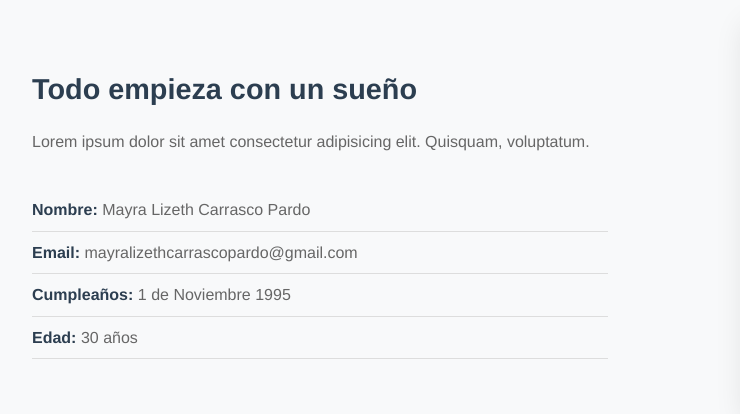
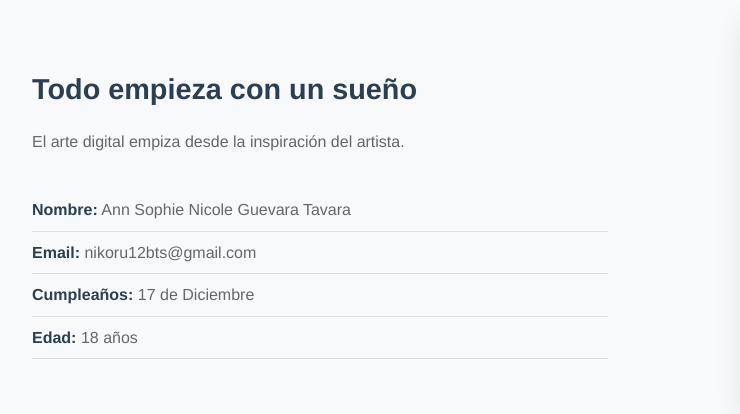
Before and after one commit to nikicita/Niki, a plain HTML site: page index.html in a window 1280 px wide. Shown: the part 1000-1414 px from the top of the page, 0-740 px from the left. Drawn offline with Linux system fonts and the light colour scheme; a web font is replaced by a local one.

Commit message:
Update index.html

```diff
--- a/index.html
+++ b/index.html
@@ -7,7 +7,7 @@
     <meta charset="UTF-8">
     <link rel="stylesheet" href="css/style.css" type="text/css">
     <meta name="viewport" content="width=device-width, initial-scale=1.0">
-    <title> PROYECTO FINAL
+    <title> Nikisita
     </title>
     <style>
         body{
@@ -56,17 +56,17 @@
             <div class="about-grid">
                 <div>
                     <h3>Todo empieza con un sueño</h3>
-                    <p>Lorem ipsum dolor sit amet consectetur adipisicing elit. Quisquam, voluptatum.</p>
+                    <p>El arte digital empiza desde la inspiración del artista.</p>
 
                     <ul class="info">
-                        <li><strong>Nombre:</strong> Mayra Lizeth Carrasco Pardo</li>
-                        <li><strong>Email:</strong> mayralizethcarrascopardo@gmail.com</li>
-                        <li><strong>Cumpleaños:</strong> 1 de Noviembre 1995</li>
-                        <li><strong>Edad:</strong> 30 años</li>
+                        <li><strong>Nombre:</strong> Ann Sophie Nicole Guevara Tavara</li>
+                        <li><strong>Email:</strong> nikoru12bts@gmail.com</li>
+                        <li><strong>Cumpleaños:</strong> 17 de Diciembre</li>
+                        <li><strong>Edad:</strong> 18 años</li>
                     </ul>
                 </div>
                 <div class="about-image">
-                    <img src="img/jpg.jpg" alt="Mayra">
+                    <img src="img/jpg.jpg" alt="Niki">
                 </div>
             </div>
         </div>
@@ -112,4 +112,5 @@
     <!--JavaScript-->
     <script src="scripts.js"></script>
 </body>
+
 </html>
```
